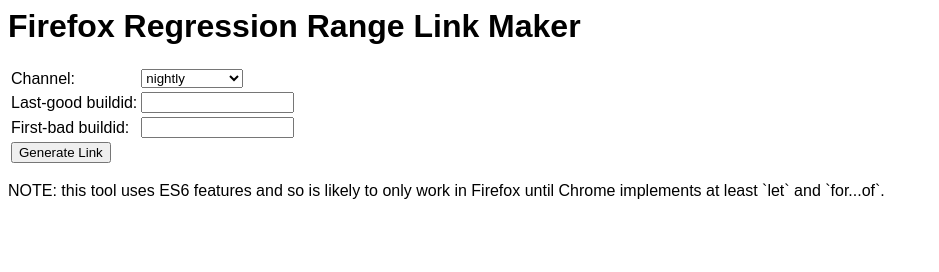
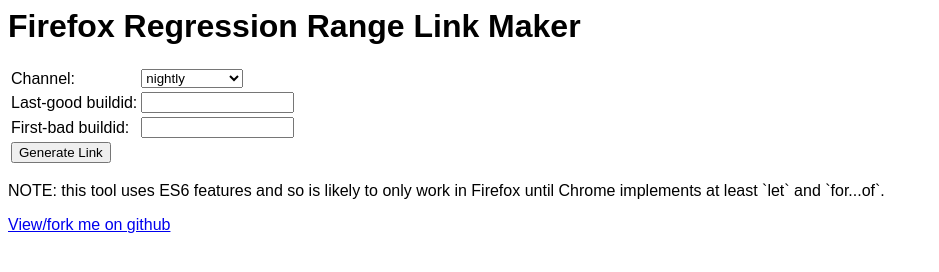
Before and after one commit to bsmedberg/firefox-regression-range-finder, a plain HTML site: page index.html in a window 1280 px wide. Shown: the whole page, without its empty margins (0-939 px from the left). Drawn offline with Linux system fonts and the light colour scheme.

Commit message:
Link up the tool.

```diff
--- a/index.html
+++ b/index.html
@@ -50,4 +50,6 @@
 
   <p>NOTE: this tool uses ES6 features and so is likely to only work in Firefox until Chrome implements at least `let` and `for...of`.
 
+  <p><a href="https://github.com/bsmedberg/firefox-regression-range-finder">View/fork me on github</a>
+
   <script src="regression-range.js" type="application/x-javascript;version=1.8"></script>
```
